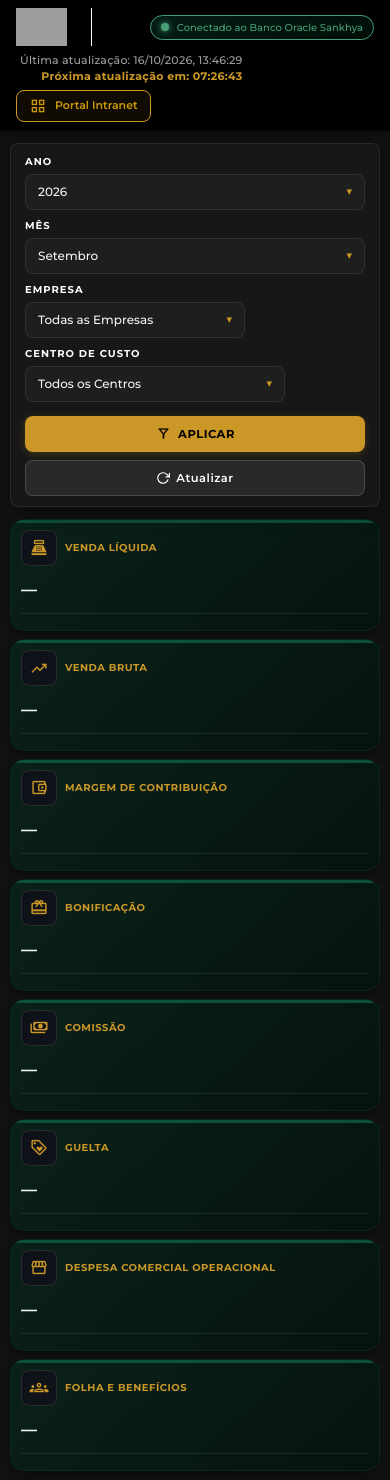
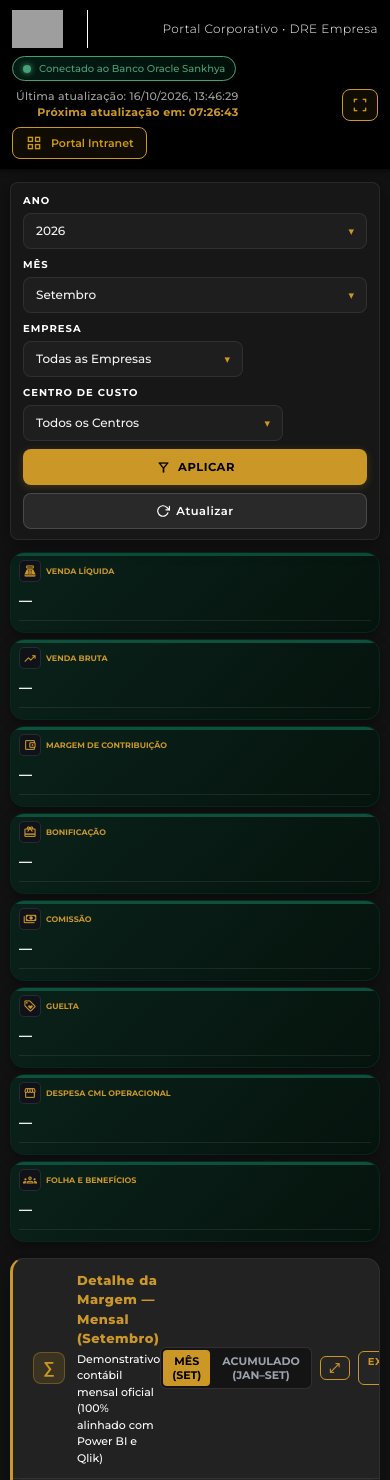
Before and after one commit to Sracm/Dre_Empresa, a Flask app: page / in a window 390 px wide. Shown: the top 1480 px of the page. Run offline with Flask 3, Linux system fonts and the light colour scheme; data that the repository does not hold is empty; some libraries are stand-ins or nearby versions; grey boxes are pictures that could not be loaded.

Commit message:
Ajuste responsivo cards KPI sem corte de valores, Despesa Cml Operacional e Modo Tela Cheia

```diff
--- a/db.py
+++ b/db.py
@@ -74,9 +74,9 @@ def get_db_connection():
             port=int(os.getenv("MARIADB_PORT", 3306)),
             database=os.getenv("MARIADB_DB", "dre_empresa"),
             cursorclass=pymysql.cursors.DictCursor,
-            connect_timeout=2,
-            read_timeout=3,
-            write_timeout=3
+            connect_timeout=10,
+            read_timeout=60,
+            write_timeout=60
         )
         return conn
     except Exception:
--- a/static/css/base.css
+++ b/static/css/base.css
@@ -149,6 +149,52 @@ input, select, textarea {
   box-shadow: var(--shadow-gold);
 }
 
+/* Botão de Modo Tela Cheia */
+.btn-fullscreen-header {
+  display: inline-flex;
+  align-items: center;
+  gap: 6px;
+  padding: 6px 14px;
+  background: rgba(203, 151, 39, 0.08);
+  border: 1px solid var(--brand-secondary-dourado, #CB9727);
+  border-radius: var(--radius-md, 8px);
+  color: var(--status-warning-600, #CB9727);
+  font-family: inherit;
+  font-weight: 600;
+  font-size: 13px;
+  cursor: pointer;
+  transition: all 0.2s cubic-bezier(0.4, 0, 0.2, 1);
+  white-space: nowrap;
+  user-select: none;
+}
+
+.btn-fullscreen-header:hover {
+  background: var(--brand-secondary-dourado, #CB9727);
+  color: #000;
+  box-shadow: 0 0 16px rgba(203, 151, 39, 0.45);
+  transform: translateY(-1px);
+}
+
+.btn-fullscreen-header:active {
+  transform: translateY(0);
+}
+
+.btn-fullscreen-header.active {
+  background: var(--brand-secondary-dourado, #CB9727);
+  color: #000;
+  box-shadow: 0 0 16px rgba(203, 151, 39, 0.5);
+}
+
+/* Modo Tela Cheia no Body */
+body.is-fullscreen-mode {
+  padding-bottom: 20px;
+}
+
+body.is-fullscreen-mode .app-header {
+  padding-top: 6px !important;
+  padding-bottom: 6px !important;
+}
+
 /* Header Separator */
 .header-divider {
   width: 1px;
--- a/static/css/components.css
+++ b/static/css/components.css
@@ -453,15 +453,16 @@
 .metric-card-header {
   display: flex;
   align-items: center;
-  gap: var(--spacing-2);
+  gap: 6px;
+  min-width: 0;
 }
 
 .metric-card-icon-box {
-  width: 36px;
-  height: 36px;
+  width: 22px;
+  height: 22px;
   background: #0f1218;
   border: 1px solid rgba(255, 255, 255, 0.1);
-  border-radius: var(--radius-md);
+  border-radius: 5px;
   display: flex;
   align-items: center;
   justify-content: center;
@@ -470,7 +471,7 @@
 }
 
 .metric-card-icon-box .metric-card-icon-symbol {
-  font-size: 19px;
+  font-size: 14px;
   color: #cb9727;
   line-height: 1;
   display: flex;
@@ -482,37 +483,44 @@
 .metric-kpi-card:hover .metric-card-icon-box {
   border-color: #f59e0b;
   background: rgba(203, 151, 39, 0.12);
-  box-shadow: 0 0 14px rgba(245, 158, 11, 0.25);
+  box-shadow: 0 0 10px rgba(245, 158, 11, 0.25);
 }
 
 .metric-kpi-card:hover .metric-card-icon-symbol {
-  transform: scale(1.14);
+  transform: scale(1.1);
   color: #fbbf24;
 }
 
 .metric-card-icon-box img {
-  width: 18px;
-  height: 18px;
+  width: 14px;
+  height: 14px;
 }
 
 .metric-card-title {
-  font-size: 11px;
+  font-size: 9.2px;
   font-weight: 700;
   text-transform: uppercase;
   color: #CB9727 !important;
-  letter-spacing: 0.5px;
+  letter-spacing: 0px;
   white-space: nowrap;
   overflow: hidden;
   text-overflow: ellipsis;
+  min-width: 0;
+  flex: 1;
 }
 
 .metric-main-value {
-  font-size: 24px;
+  font-size: 16.5px;
   font-weight: 700;
   font-variant-numeric: tabular-nums;
   color: #f4f7fb;
-  letter-spacing: -0.5px;
-  margin-top: 4px;
+  letter-spacing: -0.4px;
+  margin-top: 3px;
+  margin-bottom: 2px;
+  white-space: nowrap;
+  overflow: hidden;
+  text-overflow: ellipsis;
+  line-height: 1.15;
 }
 
 .metric-variations-row {
--- a/static/css/responsive.css
+++ b/static/css/responsive.css
@@ -80,6 +80,7 @@ html, body {
 }
 
 .btn-admin-header,
+.btn-fullscreen-header,
 .btn-export {
   white-space: nowrap !important;
   font-size: clamp(11px, 0.85vw, 13px) !important;
@@ -151,38 +152,64 @@ html, body {
 /* ── Grid de KPIs Fluido e Responsivo ── */
 .kpi-section {
   display: grid !important;
-  grid-template-columns: repeat(auto-fit, minmax(min(100%, 190px), 1fr)) !important;
-  gap: clamp(8px, 1vw, 12px) !important;
-  margin: 0 clamp(10px, 1.8vw, 24px) 20px clamp(10px, 1.8vw, 24px) !important;
+  grid-template-columns: repeat(auto-fit, minmax(min(100%, 160px), 1fr)) !important;
+  gap: clamp(6px, 0.75vw, 10px) !important;
+  margin: 0 clamp(10px, 1.8vw, 24px) 16px clamp(10px, 1.8vw, 24px) !important;
   padding: 0 !important;
   width: auto !important;
 }
 
 .metric-kpi-card {
-  padding: clamp(10px, 1vw, 14px) clamp(10px, 1.2vw, 16px) !important;
+  padding: 7px 8px 7px 8px !important;
   min-width: 0 !important;
   display: flex !important;
   flex-direction: column !important;
   justify-content: space-between !important;
+  box-sizing: border-box !important;
+}
+
+.metric-card-header {
+  display: flex !important;
+  align-items: center !important;
+  gap: 5px !important;
+  min-width: 0 !important;
+}
+
+.metric-card-icon-box {
+  width: 22px !important;
+  height: 22px !important;
+  flex-shrink: 0 !important;
+  border-radius: 5px !important;
+}
+
+.metric-card-icon-symbol {
+  font-size: 14px !important;
 }
 
 .metric-card-title {
-  font-size: clamp(10px, 0.75vw, 12px) !important;
+  font-size: clamp(8px, 0.52vw, 9.2px) !important;
   white-space: nowrap !important;
   overflow: hidden !important;
   text-overflow: ellipsis !important;
+  letter-spacing: 0px !important;
+  min-width: 0 !important;
+  flex: 1 !important;
 }
 
 .metric-main-value {
-  font-size: clamp(16px, 1.35vw, 22px) !important;
-  letter-spacing: -0.3px !important;
+  font-size: clamp(13px, 0.95vw, 16.5px) !important;
+  letter-spacing: -0.4px !important;
   white-space: nowrap !important;
   overflow: hidden !important;
   text-overflow: ellipsis !important;
+  font-variant-numeric: tabular-nums !important;
+  line-height: 1.15 !important;
+  margin-top: 3px !important;
+  margin-bottom: 2px !important;
 }
 
 .kpi-sub-line {
-  font-size: clamp(10px, 0.7vw, 11.5px) !important;
+  font-size: clamp(8px, 0.58vw, 9.5px) !important;
 }
 
 /* ── Abas de Modo Fluido (Árvore vs Desvios) ── */
@@ -399,6 +436,12 @@ html, body {
     width: 100% !important;
     justify-content: space-between !important;
     margin-left: 0 !important;
+  }
+  #fsText {
+    display: none !important;
+  }
+  .btn-fullscreen-header {
+    padding: 6px 8px !important;
   }
   .kpi-section {
     grid-template-columns: 1fr !important;
--- a/static/css/style.css
+++ b/static/css/style.css
@@ -703,41 +704,42 @@ body {
 .kpi-sub {
   display: flex;
   flex-direction: column;
-  gap: 5px;
+  gap: 3px;
   border-top: 1px solid rgba(255, 255, 255, 0.08);
-  padding-top: 6px;
-  margin-top: 3px;
+  padding-top: 4px;
+  margin-top: 2px;
 }
 
 .kpi-sub-line {
   display: flex;
   justify-content: space-between;
   align-items: center;
-  gap: 6px;
+  gap: 4px;
   white-space: nowrap;
   font-variant-numeric: tabular-nums;
 }
 
 .kpi-sub-lbl {
-  font-size: 10px;
+  font-size: 8.5px;
   color: #ffffff;
   font-weight: 500;
   display: inline-flex;
   align-items: center;
-  gap: 4px;
+  gap: 3px;
+  white-space: nowrap;
 }
 
 .kpi-val-white {
   color: #ffffff !important;
   font-weight: 700;
-  font-size: 11px;
-  letter-spacing: 0.2px;
+  font-size: 9.5px;
+  letter-spacing: 0.1px;
 }
 
 .kpi-sub-badge {
-  font-size: 9.5px;
-  font-weight: 700;
-  padding: 2px 6px;
+  font-size: 8px;
+  font-weight: 700;
+  padding: 1.5px 4px;
   border-radius: 4px;
   white-space: nowrap;
   display: inline-flex;
--- a/static/js/app.js
+++ b/static/js/app.js
@@ -2932,4 +2932,86 @@ document.addEventListener('DOMContentLoaded', () => {
   input.addEventListener('keypress', (e) => {
     if(e.key === 'Enter') sendMessage();
   });
+
+  // ── Inicialização do Modo Tela Cheia ────────────────────────────────────
+  initFullscreenToggle();
 });
+
+// ── Gerenciador de Modo Tela Cheia Universal (F11 / Tecla F / Botão) ──────
+function initFullscreenToggle() {
+  const btnFs = document.getElementById('btnFullscreen');
+  if (!btnFs) return;
+  const fsIcon = document.getElementById('fsIcon');
+  const fsText = document.getElementById('fsText');
+
+  function isCurrentlyFullscreen() {
+    return !!(
+      document.fullscreenElement ||
+      document.webkitFullscreenElement ||
+      document.mozFullScreenElement ||
+      document.msFullscreenElement
+    );
+  }
+
+  function updateFsUI() {
+    const isFs = isCurrentlyFullscreen();
+    if (fsIcon) {
+      fsIcon.textContent = isFs ? 'fullscreen_exit' : 'fullscreen';
+    }
+    if (fsText) {
+      fsText.textContent = isFs ? 'Sair Tela Cheia' : 'Modo Tela Cheia';
+    }
+    btnFs.classList.toggle('active', isFs);
+    btnFs.title = isFs
+      ? 'Sair do Modo Tela Cheia (Esc ou F11)'
+      : 'Ativar Modo Tela Cheia (F11 ou tecla F)';
+    document.body.classList.toggle('is-fullscreen-mode', isFs);
+
+    // Disparar resize nos gráficos do Chart.js para readaptação imediata
+    window.dispatchEvent(new Event('resize'));
+  }
+
+  btnFs.addEventListener('click', async () => {
+    try {
+      if (!isCurrentlyFullscreen()) {
+        const docEl = document.documentElement;
+        if (docEl.requestFullscreen) {
+          await docEl.requestFullscreen();
+        } else if (docEl.webkitRequestFullscreen) {
+          await docEl.webkitRequestFullscreen();
+        } else if (docEl.mozRequestFullScreen) {
+          await docEl.mozRequestFullScreen();
+        } else if (docEl.msRequestFullscreen) {
+          await docEl.msRequestFullscreen();
+        }
+      } else {
+        if (document.exitFullscreen) {
+          await document.exitFullscreen();
+        } else if (document.webkitExitFullscreen) {
+          await document.webkitExitFullscreen();
+        } else if (document.mozCancelFullScreen) {
+          await document.mozCancelFullScreen();
+        } else if (document.msExitFullscreen) {
+          await document.msExitFullscreen();
+        }
+      }
+    } catch (err) {
+      console.warn('Fullscreen request failed:', err);
+    }
+  });
+
+  document.addEventListener('fullscreenchange', updateFsUI);
+  document.addEventListener('webkitfullscreenchange', updateFsUI);
+  document.addEventListener('mozfullscreenchange', updateFsUI);
+  document.addEventListener('MSFullscreenChange', updateFsUI);
+
+  // Tecla 'f' ou 'F' ativa/desativa tela cheia se não estiver em formulário
+  document.addEventListener('keydown', (e) => {
+    const tag = (e.target.tagName || '').toLowerCase();
+    if (tag === 'input' || tag === 'textarea' || tag === 'select' || e.target.isContentEditable) return;
+    if (e.key === 'f' || e.key === 'F') {
+      e.preventDefault();
+      btnFs.click();
+    }
+  });
+}
--- a/templates/index.html
+++ b/templates/index.html
@@ -8,11 +8,11 @@
   <link rel="preconnect" href="https://fonts.googleapis.com" />
   <link href="https://fonts.googleapis.com/css2?family=Montserrat:wght@300;400;500;600;700;800;900&display=swap" rel="stylesheet" />
   <link rel="stylesheet" href="https://fonts.googleapis.com/css2?family=Material+Symbols+Outlined:opsz,wght,FILL,GRAD@20..48,100..700,0..1,-50..200" />
-  <link rel="stylesheet" href="{{ url_for('static', filename='css/tokens.css') }}?v=20260924_v20" />
-  <link rel="stylesheet" href="{{ url_for('static', filename='css/base.css') }}?v=20260924_v20" />
-  <link rel="stylesheet" href="{{ url_for('static', filename='css/components.css') }}?v=20260924_v20" />
-  <link rel="stylesheet" href="{{ url_for('static', filename='css/style.css') }}?v=20261016_audit_final" />
-  <link rel="stylesheet" href="{{ url_for('static', filename='css/responsive.css') }}?v=20261016_audit_final" />
+  <link rel="stylesheet" href="{{ url_for('static', filename='css/tokens.css') }}?v=20261017_adaptive_cards_v2" />
+  <link rel="stylesheet" href="{{ url_for('static', filename='css/base.css') }}?v=20261017_adaptive_cards_v2" />
+  <link rel="stylesheet" href="{{ url_for('static', filename='css/components.css') }}?v=20261017_adaptive_cards_v2" />
+  <link rel="stylesheet" href="{{ url_for('static', filename='css/style.css') }}?v=20261017_adaptive_cards_v2" />
+  <link rel="stylesheet" href="{{ url_for('static', filename='css/responsive.css') }}?v=20261017_adaptive_cards_v2" />
 </head>
 <body class="dre-empresa-app">
 
@@ -35,6 +35,10 @@
       <div class="last-update" id="lastUpdate">Última atualização: --/--/---- --:--:--</div>
       <div class="next-update" id="nextUpdate">Próxima atualização em: --:--:--</div>
     </div>
+    <button type="button" class="btn-fullscreen-header" id="btnFullscreen" title="Ativar Modo Tela Cheia (F11 ou tecla F)">
+      <span class="material-symbols-outlined" id="fsIcon" style="font-size: 18px;">fullscreen</span>
+      <span id="fsText">Modo Tela Cheia</span>
+    </button>
     <a href="http://localhost:5080/portal" class="btn-admin-header" style="text-decoration: none;" title="Voltar ao Portal MQ">
       <span class="material-symbols-outlined" style="font-size: 18px;">grid_view</span>
       <span>Portal Intranet</span>
@@ -236,13 +240,13 @@
     <div class="kpi-sub" id="kpiGueltaSub"></div>
   </div>
 
-  <!-- Card 6: Despesa Comercial Operacional -->
+  <!-- Card 6: Despesa Cml Operacional -->
   <div class="metric-kpi-card" id="kpiDespComercial" data-kpi="despCom" title="Clique para filtrar no gráfico">
     <div class="metric-card-header">
       <div class="metric-card-icon-box">
         <span class="material-symbols-outlined metric-card-icon-symbol">storefront</span>
       </div>
-      <p class="metric-card-title" style="color: #CB9727 !important; font-weight: 700;">Despesa Comercial Operacional</p>
+      <p class="metric-card-title" style="color: #CB9727 !important; font-weight: 700;" title="Despesa Comercial Operacional">Despesa Cml Operacional</p>
     </div>
     <p class="metric-main-value" id="kpiDespComercialVal">—</p>
     <div class="kpi-sub" id="kpiDespComercialSub"></div>
@@ -480,6 +484,6 @@
 
 <script src="https://cdn.jsdelivr.net/npm/chart.js@4.4.3/dist/chart.umd.min.js"></script>
 <script src="https://cdn.jsdelivr.net/npm/xlsx@0.18.5/dist/xlsx.full.min.js"></script>
-<script src="{{ url_for('static', filename='js/app.js') }}?v=20261016_audit_final"></script>
+<script src="{{ url_for('static', filename='js/app.js') }}?v=20261017_adaptive_cards_v2"></script>
 </body>
 </html>
```
Also changed, not shown: other parts of static/css/responsive.css (+45 -15 lines), other parts of static/css/style.css (+16 -15 lines).
